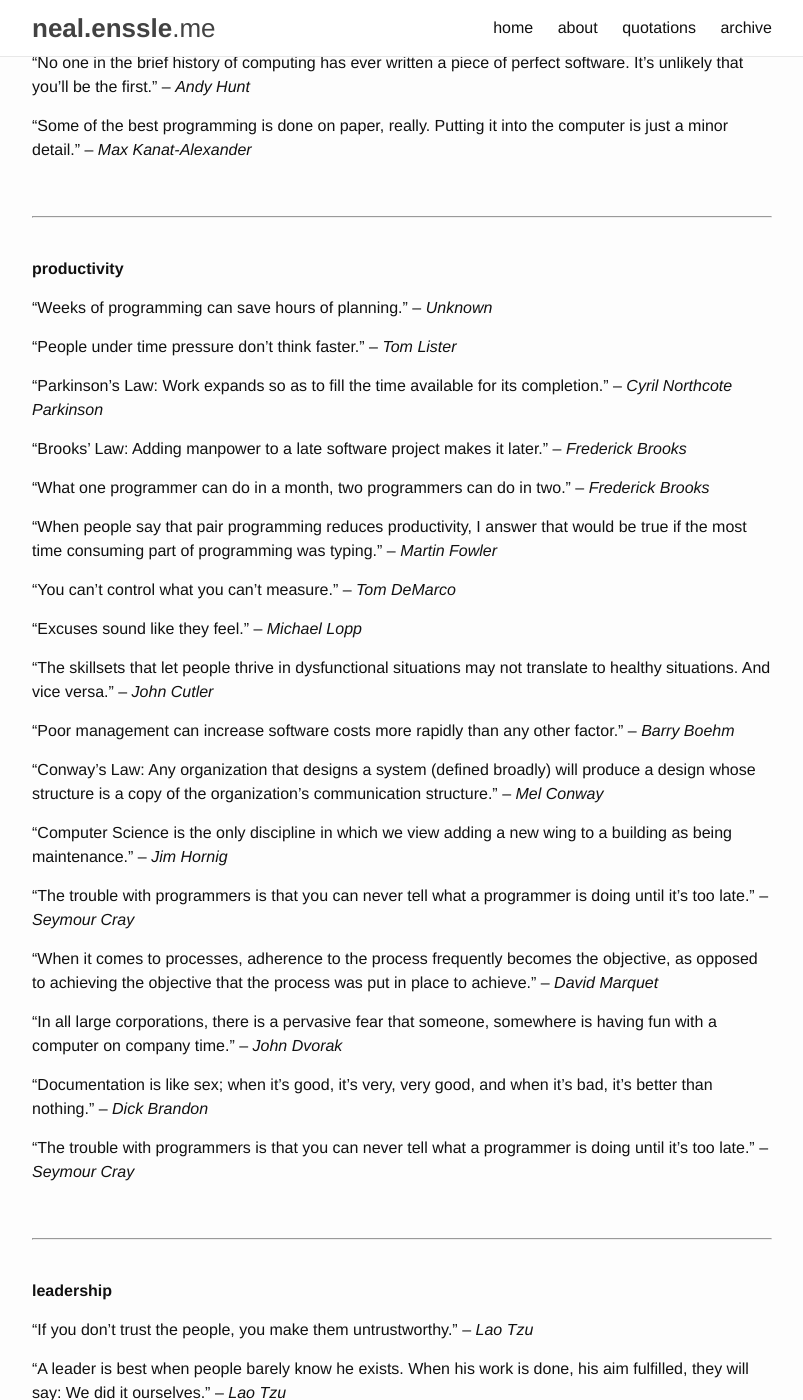
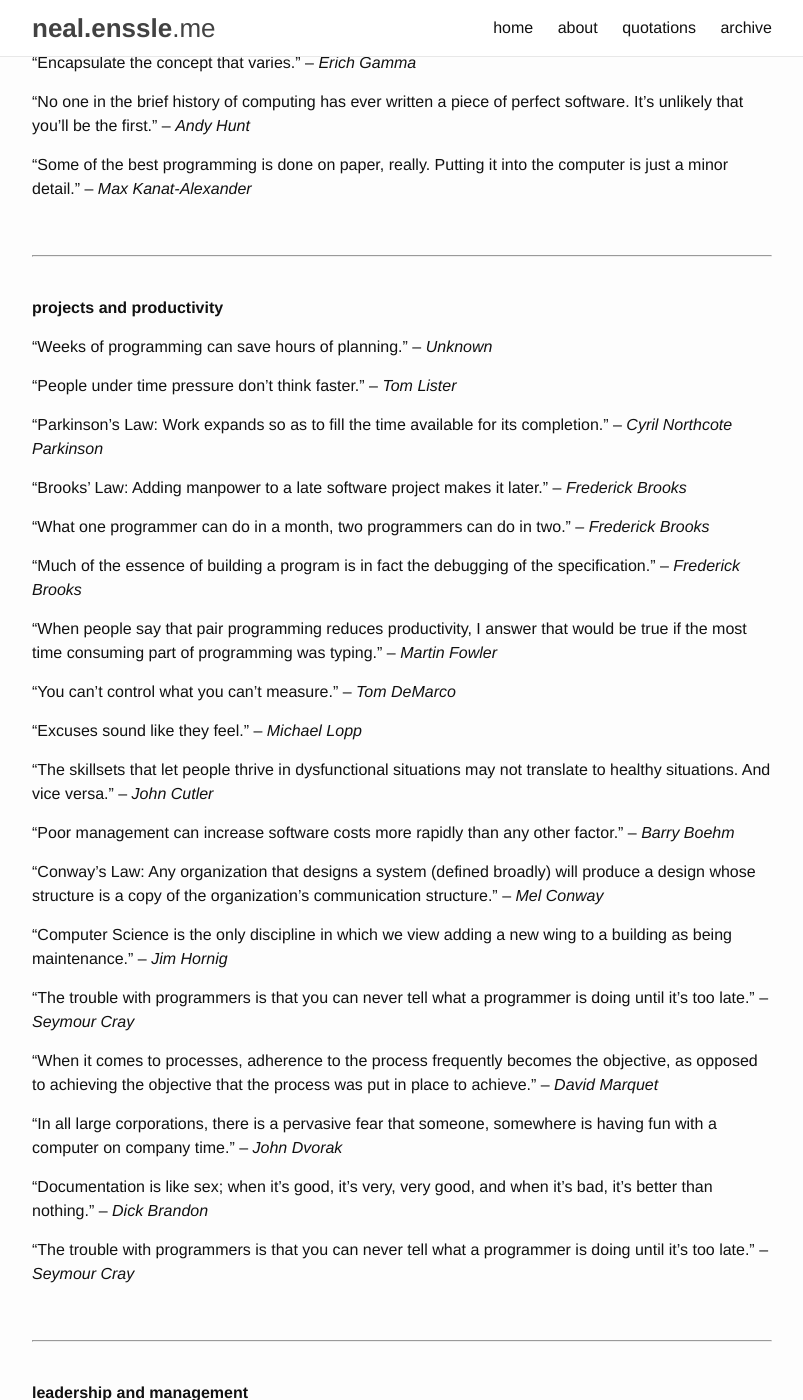
Before and after one commit to nealenssle/nealenssle.github.io, a Jekyll site: the page built from pages/quotes.md, in a window 1280 px wide and 1400 px high, scrolled down 1360 px. Shown: the whole window, without its empty margins (238-1041 px from the left). Built offline with Jekyll 4.4.1, drawn with Linux system fonts in a browser that asks for light colours; some of the changed text lies outside the part shown.

Commit message:
Added some quotes and refactored anchor links on quotes page.

```diff
--- a/pages/quotes.md
+++ b/pages/quotes.md
@@ -4,13 +4,15 @@
 permalink: /quotes
 ---
 
-- [programming](#programming)
-- [productivity](#productivity)
-- [leadership](#leadership)
-- [design](#design)
-- [quality](#quality)
-- [sources](#sources)
+- [programming](#programming-anchor)
+- [projects and productivity](#productivity-anchor)
+- [leadership and management](#leadership-anchor)
+- [design](#design-anchor)
+- [quality](#quality-anchor)
+- [sources](#sources-anchor)
 
+<a name="programming-anchor"></a>
+<br />
 <hr /><br />
 
 ### programming
@@ -51,10 +53,11 @@
 
 "Some of the best programming is done on paper, really. Putting it into the computer is just a minor detail." &ndash; _Max Kanat-Alexander_
 
+<a name="productivity-anchor"></a>
 <br />
 <hr /><br />
 
-### productivity
+### projects and productivity
 
 "Weeks of programming can save hours of planning." &ndash; _Unknown_
 
@@ -65,6 +68,8 @@
 "Brooks' Law: Adding manpower to a late software project makes it later." &ndash; _Frederick Brooks_
 
 "What one programmer can do in a month, two programmers can do in two." &ndash; _Frederick Brooks_
+
+"Much of the essence of building a program is in fact the debugging of the specification." &ndash; _Frederick Brooks_
 
 "When people say that pair programming reduces productivity, I answer that would be true if the most time consuming part of programming was typing." &ndash; _Martin Fowler_
 
@@ -90,10 +95,11 @@
 
 "The trouble with programmers is that you can never tell what a programmer is doing until it's too late." &ndash; _Seymour Cray_
 
+<a name="leadership-anchor"></a>
 <br />
 <hr /><br />
 
-### leadership
+### leadership and management
 
 "If you don't trust the people, you make them untrustworthy." &ndash; _Lao Tzu_
 
@@ -123,6 +129,7 @@
 
 "Enthusiasm is table stakes for a junior developer." &ndash; _Neal Enssle_
 
+<a name="design-anchor"></a>
 <br />
 <hr /><br />
 
@@ -138,6 +145,7 @@
 
 "Innovation has nothing to do with how many R&D dollars you have. When Apple came up with the Mac, IBM was spending at least 100 times more on R&D. It's not about money. It's about the people you have, how you're led, and how much you get it." &ndash; _Steve Jobs_
 
+<a name="quality-anchor"></a>
 <br />
 <hr /><br />
 
@@ -153,6 +161,7 @@
 
 "Vacation-oriented architecture (VOA): The practice of designing a system in such a way as to allow one to take an occasional vacation." &ndash; _Neal Enssle_
 
+<a name="sources-anchor"></a>
 <br />
 <hr /><br />
 
```
